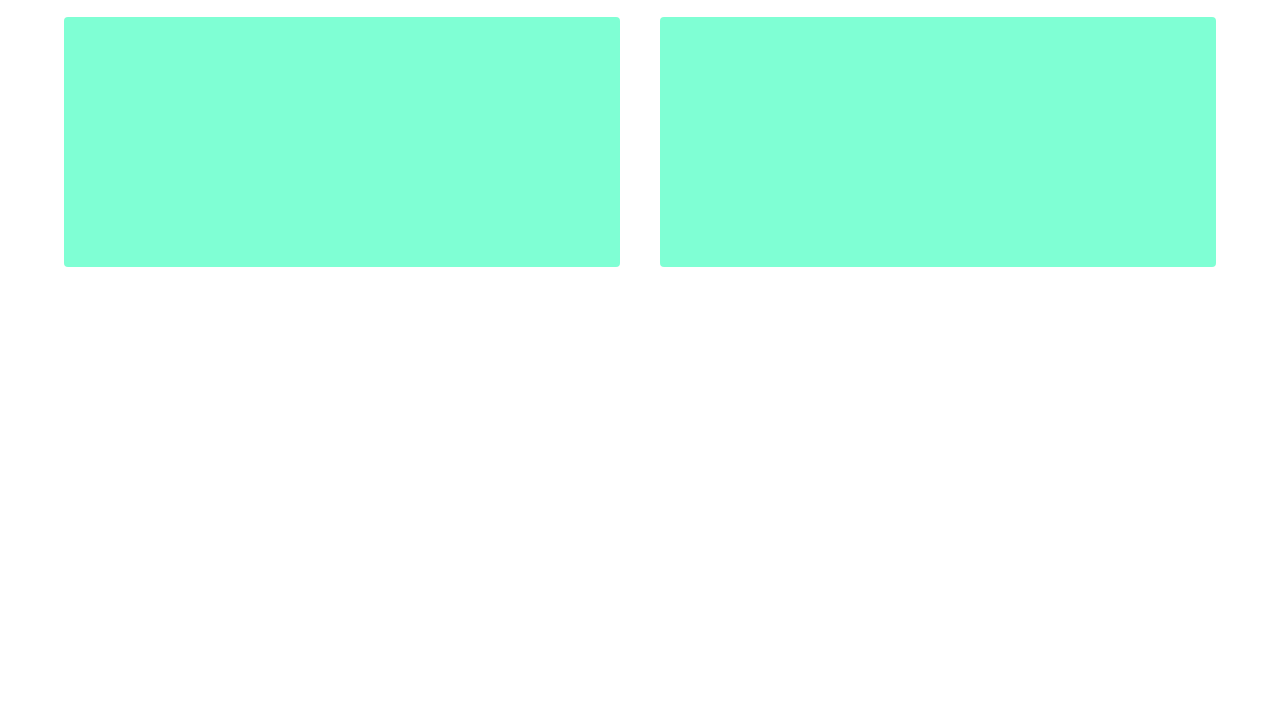
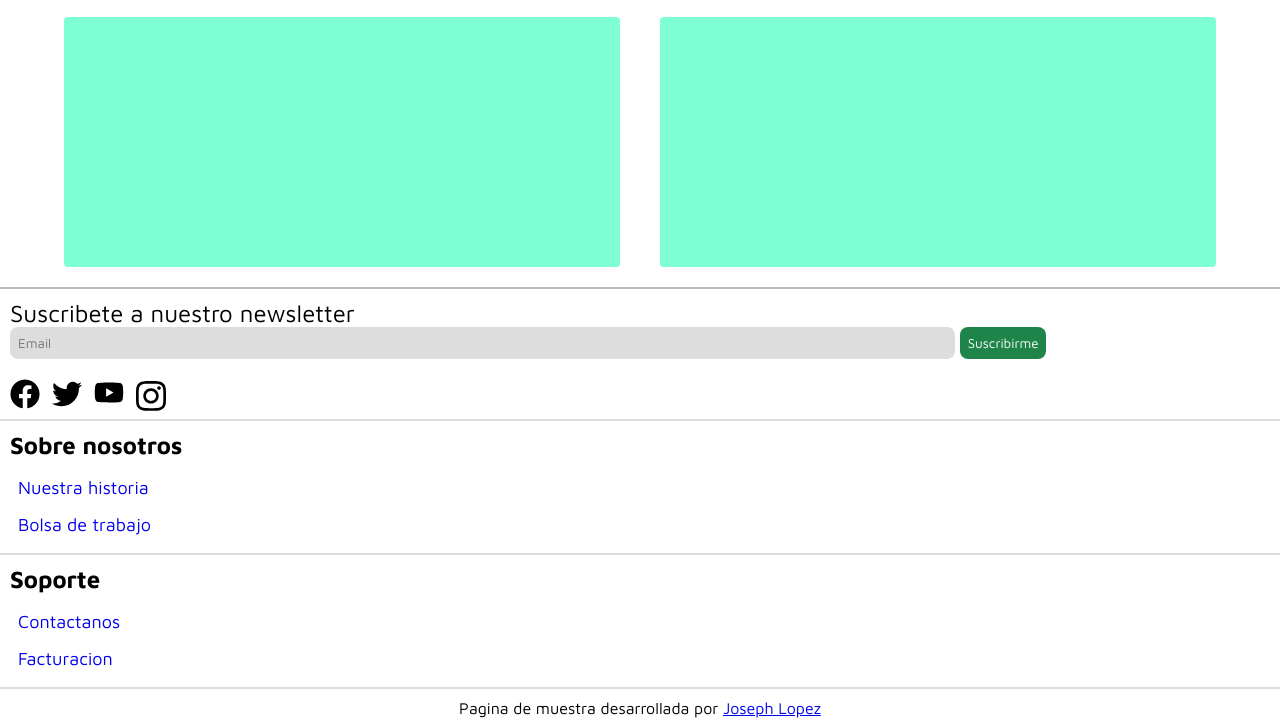
Before and after one commit to JshJLV/landing-pageUcamp, a plain HTML site: page index.html in a window 1280 px wide. Shown: the part 2157-2884 px from the top of the page. Before the commit the page ends 2444 px from the top, so only its background shows below. Drawn offline with Linux system fonts and the light colour scheme.

Commit message:
Terminando estructura del footer

```diff
--- a/index.html
+++ b/index.html
@@ -165,7 +165,50 @@
     </main>
 
     <footer>
-
+        <section class="footer-wrapper">
+            <div class="comunication-section">
+                <div class="newsletter-div">
+                    <label for="email">Suscribete a nuestro newsletter</label>
+                    <input type="email" name="email" id="email" placeholder="Email">
+                    <button>Suscribirme</button>
+                </div>
+                <div class="social-networks-div">
+                    <div class="social-network-logos">
+                        <a href="#">
+                            <img src="./svg/facebook-logo.svg" alt="Logo de facebook">
+                        </a>
+                    </div>
+                    <div class="social-network-logos">
+                        <a href="#">
+                            <img src="./svg/twitter-logo.svg" alt="Logo de facebook">
+                        </a>
+                    </div>
+                    <div class="social-network-logos">
+                        <a href="#">
+                            <img src="./svg/youtube-logo.svg" alt="Logo de facebook">
+                        </a>
+                    </div>
+                    <div class="social-network-logos">
+                        <a href="#">
+                            <img src="./svg/instagram-logo.svg" alt="Logo de facebook">
+                        </a>
+                    </div>
+                </div>
+            </div>
+            <div class="aboutUs-getHelp">
+                <h4>Sobre nosotros</h4>
+                <p><a href="#">Nuestra historia</a></p>
+                <p><a href="#">Bolsa de trabajo</a></p>
+            </div>
+            <div class="aboutUs-getHelp">
+                <h4>Soporte</h4>
+                <p><a href="#">Contactanos</a></p>
+                <p><a href="#">Facturacion</a></p>
+            </div>
+        </section>
+        <section class="dev-info">
+            <p>Pagina de muestra desarrollada por <a href="#">Joseph Lopez</a></p>
+        </section>
     </footer>
 </body>
 </html>
--- a/main.css
+++ b/main.css
@@ -249,3 +249,92 @@ main {
     justify-content: space-between;
     flex-wrap: wrap;
 }
+
+/* seccion del foooter */
+
+footer {
+    width: 100%;
+    border-top: 2px solid #bbb;
+}
+
+.footer-wrapper {
+    width: 100%;
+    display: flex;
+    flex-direction: column;
+}
+
+.comunication-section {
+    display: flex;
+    flex-direction: column;
+}
+
+.newsletter-div {
+    width: 100%;
+    /* background-color: red; */
+    padding: 10px;
+}
+
+.newsletter-div label{
+    font-size: 24px;
+}
+
+.newsletter-div input {
+    width: 75%;
+    padding: 8px;
+    border: none;
+    border-radius: 8px;
+    background-color: #ddd;
+}
+
+.newsletter-div button {
+    padding: 8px;
+    border-radius: 8px;
+    border: none;
+    background-color:  #1e8449 ;
+    color: white;
+}
+
+.social-networks-div {
+    width: 100%;
+    /* background-color: blue; */
+    display: flex;
+    padding: 10px;
+}
+
+.social-network-logos {
+    width: 30px;
+    max-width: 60px;
+    height: 30px;
+    max-height: 60px;
+    margin-right: 12px;
+}
+
+.social-network-logos img {
+    width: 100%;
+}
+
+.aboutUs-getHelp {
+    padding: 10px;
+    border-top: 2px solid #ddd;
+}
+
+.aboutUs-getHelp h4 {
+    font-size: 24px;
+    margin-bottom: 10px;
+}
+
+.aboutUs-getHelp p {
+    text-decoration: none;
+    font-size: 18px;
+    padding: 8px;
+}
+
+.aboutUs-getHelp a {
+    text-decoration: none;
+}
+
+.dev-info {
+    border-top: 2px solid #ddd;
+    text-align: center;
+    padding: 10px;
+}
```
Also changed, not shown: svg/facebook-logo.svg (added), svg/instagram-logo.svg (added), svg/twitter-logo.svg (added), svg/youtube-logo.svg (added).
